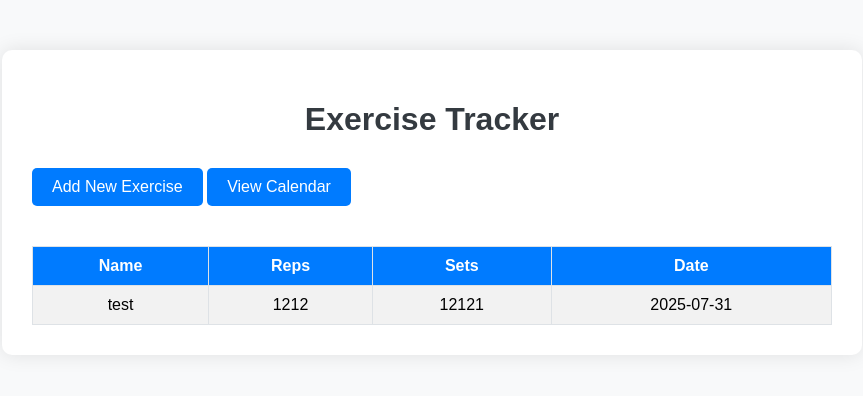
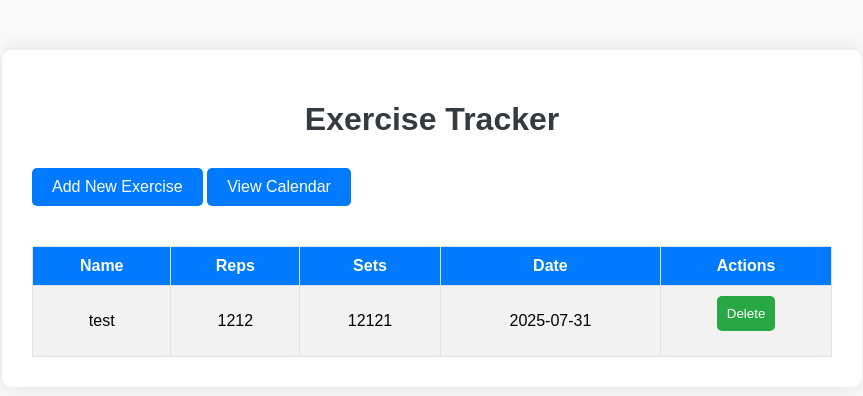
Before and after one commit to IqbalHazri/exercise-tracker-app, a Flask app: page / in a window 1280 px wide. Shown: the top 396 px of the page, without its empty margins (208-1071 px from the left). Run offline with Flask 3, Linux system fonts and the light colour scheme; data comes from the database, SQL or seed files in the repository; both versions use the stored data as it was after the commit.

Commit message:
added delete button + re-wording

```diff
--- a/app.py
+++ b/app.py
@@ -44,6 +44,16 @@ def add_exercise():
         return redirect('/')
     return render_template("add_exercise.html")
 
+@app.route('/delete/<int:id>', methods=['POST'])
+def delete_exercise(id):
+    conn = sqlite3.connect(DB_NAME)
+    cursor = conn.cursor()
+    cursor.execute("DELETE FROM exercises WHERE id = ?", (id,))
+    conn.commit()
+    conn.close()
+    return redirect('/')
+
+
 @app.route('/calendar')
 def calendar():
     conn = sqlite3.connect(DB_NAME)
--- a/templates/calendar.html
+++ b/templates/calendar.html
@@ -1,7 +1,7 @@
 {% extends 'base.html' %}
 
 {% block content %}
-<h1>Exercise Calendar</h1>
+<h1>Calendar</h1>
 
 <!-- Back Button -->
 <a href="/" class="button">⬅ Back</a>
--- a/templates/index.html
+++ b/templates/index.html
@@ -4,13 +4,20 @@
 <a href="/add" class="button">Add New Exercise</a>
 <a href="/calendar" class="button">View Calendar</a>
 <table>
-    <tr><th>Name</th><th>Reps</th><th>Sets</th><th>Date</th></tr>
+    <tr><th>Name</th><th>Reps</th><th>Sets</th><th>Date</th><th>Actions</th></tr>
     {% for exercise in exercises %}
         <tr>
             <td>{{ exercise[1] }}</td>
             <td>{{ exercise[2] }}</td>
             <td>{{ exercise[3] }}</td>
             <td>{{ exercise[4] }}</td>
+            <td>
+                <form action="/delete/{{ exercise[0] }}" method="POST" style="display:inline;">
+                    <button type="submit" onclick="return confirm('Are you sure you want to delete this exercise?');">
+                        Delete
+                    </button>
+                </form>
+            </td>
         </tr>
     {% endfor %}
 </table>
```
Also changed, not shown: db/exercises.db.
